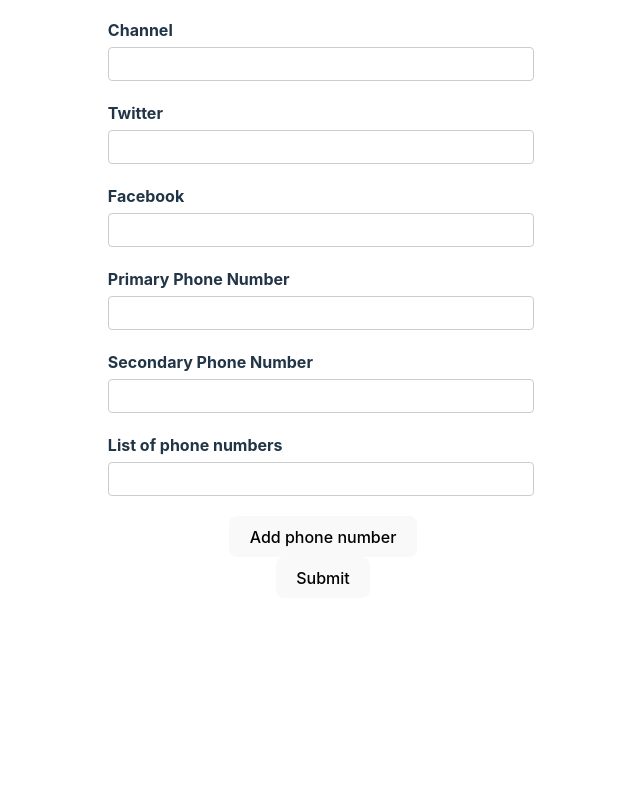
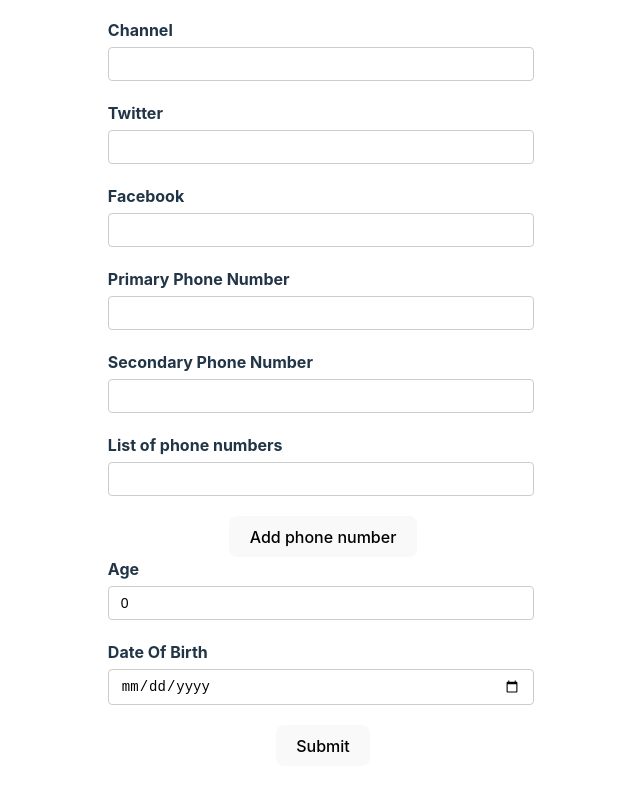
Before and after one commit to olaide-hok/React-Hook-Form, a React (Vite) app: page / in a window 1280 px wide. Shown: the part 305-1096 px from the top of the page, without its empty margins (317-957 px from the left). Before the commit the page ends 935 px from the top, so only its background shows below. Built offline with nearby package versions, Linux system fonts and the light colour scheme.

Commit message:
Added Numeric and Date Values Field

```diff
--- a/src/components/YouTubeForm.tsx
+++ b/src/components/YouTubeForm.tsx
@@ -15,6 +15,8 @@
     phNumbers: {
         number: string
     }[]
+    age: number
+    dob: Date
 }
 
 export const YouTubeForm = () => {
@@ -29,6 +31,8 @@
             },
             phoneNumbers: ['', ''],
             phNumbers: [{number: ''}],
+            age: 0,
+            dob: new Date(),
         },
     })
     const {register, control, handleSubmit, formState} = form
@@ -197,6 +201,38 @@
                     </div>
                 </div>
 
+                <div className="form-control">
+                    <label htmlFor="age">Age</label>
+                    <input
+                        type="number"
+                        id="age"
+                        {...register('age', {
+                            valueAsNumber: true,
+                            required: {
+                                value: true,
+                                message: 'Age is required',
+                            },
+                        })}
+                    />
+                    <p className="error">{errors.age?.message}</p>
+                </div>
+
+                <div className="form-control">
+                    <label htmlFor="dob">Date Of Birth</label>
+                    <input
+                        type="date"
+                        id="dob"
+                        {...register('dob', {
+                            valueAsDate: true,
+                            required: {
+                                value: true,
+                                message: 'Date of Birth is required',
+                            },
+                        })}
+                    />
+                    <p className="error">{errors.dob?.message}</p>
+                </div>
+
                 <button>Submit</button>
             </form>
             <DevTool control={control} />
```
